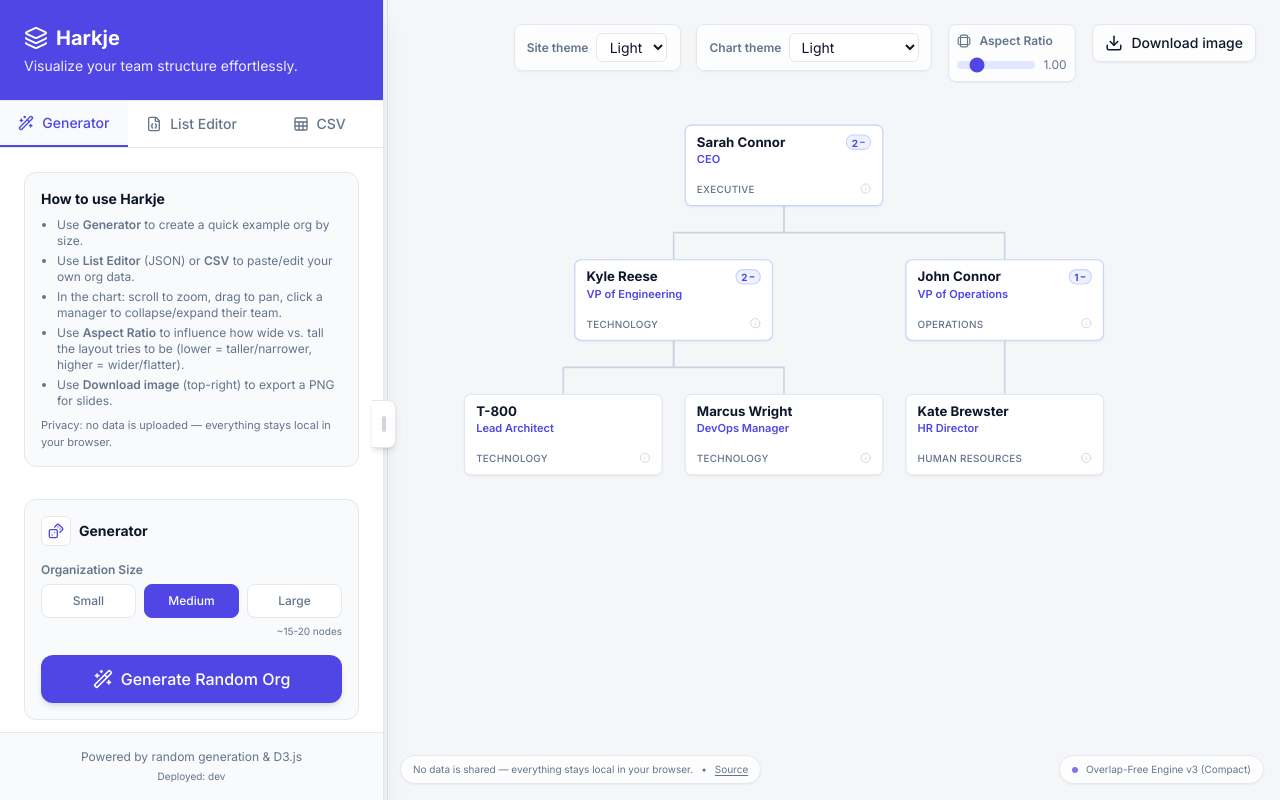
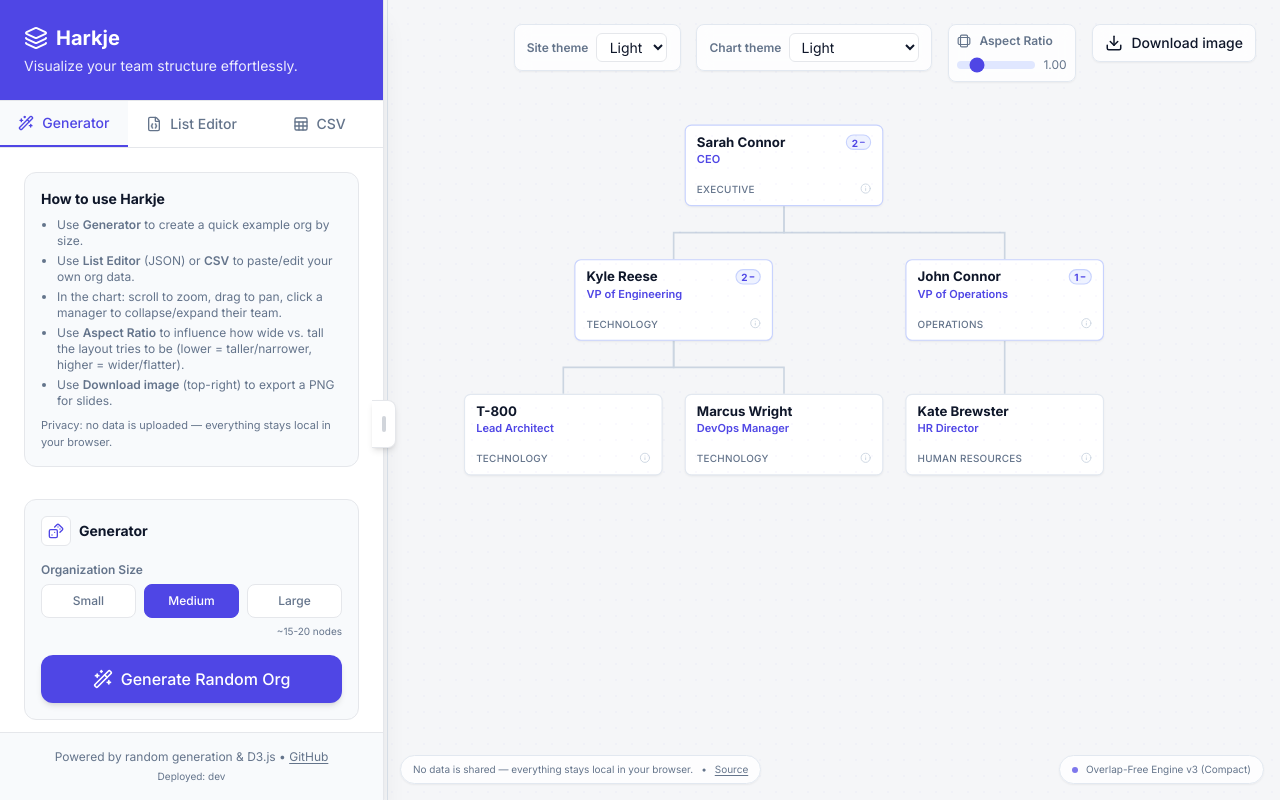
Before and after one commit to pondevelopment/harkje, a React (Vite) app: page / in a window 1280 px wide. Built offline with nearby package versions, Linux system fonts and the light colour scheme.

Commit message:
Add GitHub link to sidebar footer

```diff
--- a/components/InputPanel.tsx
+++ b/components/InputPanel.tsx
@@ -591,7 +591,18 @@ export const InputPanel: React.FC<InputPanelProps> = ({ onDataUpdate, currentDat
       </div>
 
       <div className="p-4 border-t text-center" style={{ borderColor: 'var(--ui-border)', backgroundColor: 'var(--ui-surface-2)' }}>
-        <p className="text-xs" style={{ color: 'var(--ui-muted)' }}>Powered by random generation & D3.js</p>
+        <p className="text-xs" style={{ color: 'var(--ui-muted)' }}>
+          Powered by random generation & D3.js •{' '}
+          <a
+            href="https://github.com/pondevelopment/harkje/"
+            target="_blank"
+            rel="noreferrer"
+            className="underline underline-offset-2"
+            style={{ color: 'var(--ui-muted)' }}
+          >
+            GitHub
+          </a>
+        </p>
         <p className="text-[10px] mt-1" style={{ color: 'var(--ui-muted)' }}>
           {buildShaShort && buildTime
             ? <>Deployed: {buildTime} • {buildShaShort}</>
```
